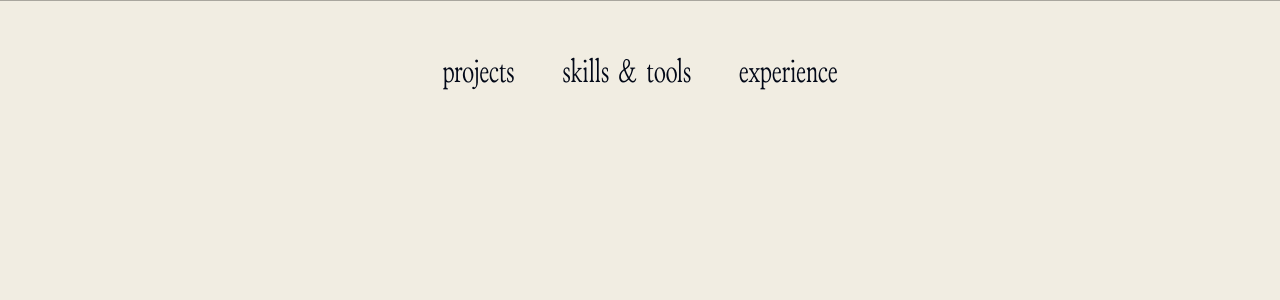
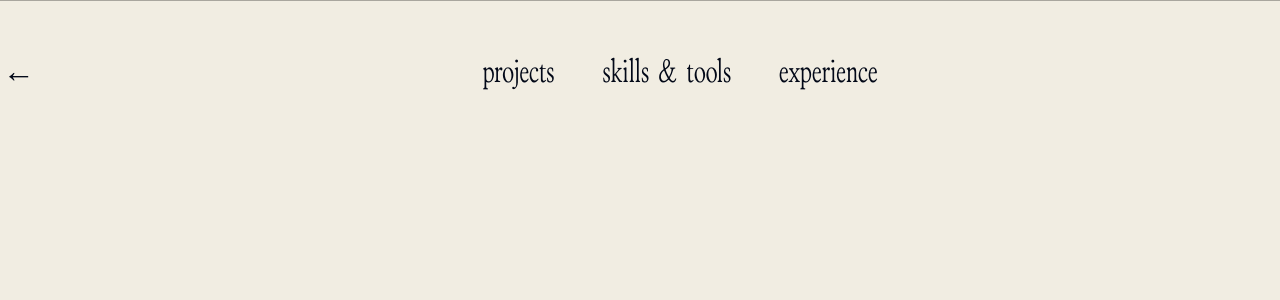
Before and after one commit to vanisha-droid/ports, a React (Vite) app: page /software-portfolio in a window 1280 px wide. Shown: the top 300 px of the page. Built offline with nearby package versions, Linux system fonts and the light colour scheme.

Commit message:
some changes

```diff
--- a/client/App.tsx
+++ b/client/App.tsx
@@ -13,6 +13,12 @@ import Software from "./pages/software";
 
 const queryClient = new QueryClient();
 
+const ExternalRedirect = () => {
+  window.open("https://vanisha241204.wixsite.com/vanisha-1", "_blank", "noopener,noreferrer");
+  return null;
+};
+
+
 const App = () => (
   <QueryClientProvider client={queryClient}>
     <TooltipProvider>
@@ -22,7 +28,7 @@ const App = () => (
         <Routes>
           <Route path="/" element={<Index />} />
           <Route path="/software-portfolio" element={<Software/>} />
-          <Route path="/design-portfolio" element={<Placeholder pageName="Design Portfolio" />} />
+          <Route path="/design-portfolio" element={<ExternalRedirect />}/>
           <Route path="/about" element={<Placeholder pageName="About" />} />
           <Route path="/projects" element={<Placeholder pageName="Projects" />} />
           <Route path="/skills-tools" element={<Placeholder pageName="Skills & Tools" />} />
--- a/client/pages/Index.tsx
+++ b/client/pages/Index.tsx
@@ -2,12 +2,13 @@ import { NavLink } from "react-router-dom";
 import signature from "../assets/signature.png";
 import pfp from "../assets/pfp.jpg";
 import { useState, useEffect } from "react";
+import { ReactLenis } from 'lenis/react';
+
 
 const navItemClass = ({ isActive }, isScrolled) =>
   `relative font-portfolio text-[32px] transition-all duration-300
    ${isActive ? "opacity-100" : "opacity-80"}
    ${isScrolled ? "text-black" : "text-white"}`;
-
 
 
 export default function Index() {
@@ -77,9 +78,18 @@ const scrollToAbout = () => {
 
 
   return (
+        <ReactLenis root>
     <div className="min-h-screen bg-[#F1EDE2] overflow-x-hidden">
       {/* Sticky Hero Section */}
-      <div className="sticky top-0 z-40 mx-auto w-[100%] bg-[#262626] overflow-hidden mb-40">
+       <section className="sticky">
+        <div className="relative top-0 z-40 mx-auto w-full bg-[#262626] overflow-hidden mb-40
+  before:absolute before:inset-0
+  before:content-['']
+  before:bg-[url('https://www.ui-layouts.com/noise.gif')]
+  before:opacity-10
+  before:pointer-events-none
+  before:z-10
+">
         <div className="mx-auto w-[92%] max-w-[1249px] h-[780px] rounded-xl relative">
           {/* LEFT PIXEL CROSS */}
           <div className="absolute left-[410px] top-[110px]">
@@ -155,6 +165,7 @@ const scrollToAbout = () => {
           </div>
         </div>
       </div>
+      </section>
 
       <nav className="fixed top-0 left-0 right-24 z-50 flex justify-between items-center px-8 py-6">
         <div className="h-[96px]" />
@@ -302,5 +313,8 @@ const scrollToAbout = () => {
         </div>
       </main>
     </div>
+              </ReactLenis>
+
   );
+
 }
--- a/client/pages/software.tsx
+++ b/client/pages/software.tsx
@@ -6,7 +6,22 @@ export default function Software() {
         <div className="min-h-screen bg-[#F1EDE2] overflow-x-hidden">
 
         {/* Bottom Navigation */}
+
+
         <div className="flex flex-wrap justify-center gap-12 py-12 border-t border-black/30">
+        <Link
+            to="/"
+            className="
+              font-portfolio text-[32px]
+              bg-[linear-gradient(currentColor,currentColor)]
+              bg-[length:0%_2px]
+              bg-left-bottom
+              -translate-x-[400px]
+            "
+          >
+            ←
+
+        </Link>
           <Link
             to="/projects"
             className="
--- a/package.json
+++ b/package.json
@@ -23,6 +23,7 @@
   "dependencies": {
     "dotenv": "^17.2.1",
     "express": "^5.1.0",
+    "lenis": "^1.3.17",
     "zod": "^3.25.76"
   },
   "devDependencies": {
```
Also changed, not shown: 6 other files (tests, documents, lock files or other folders).
